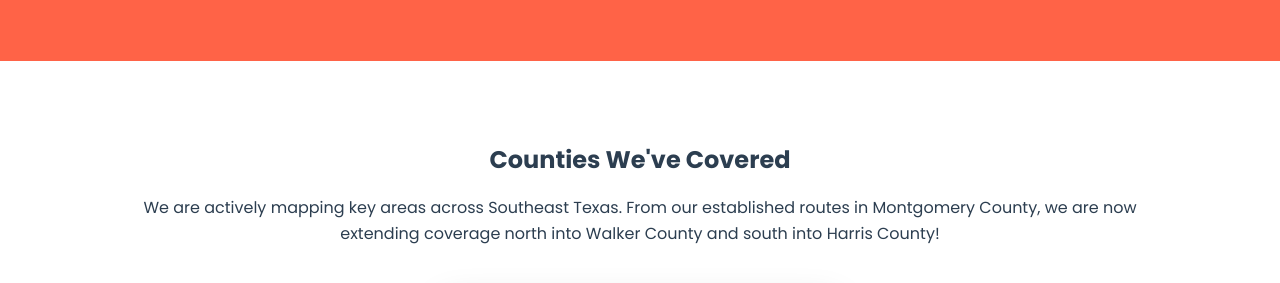
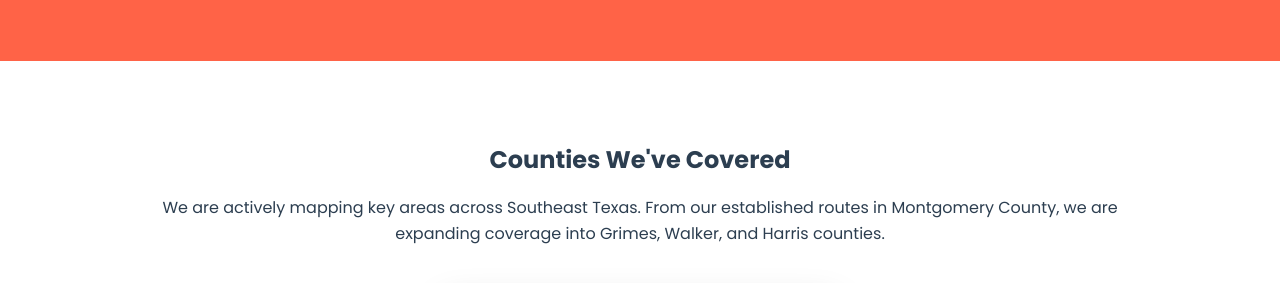
Before and after one commit to brad67ley/tomatocan360, a website: page index.html in a window 1280 px wide. Shown: the part 659-942 px from the top of the page. Drawn offline with Linux system fonts and the light colour scheme; grey boxes are pictures that could not be loaded.

Commit message:
234234234

```diff
--- a/index.html
+++ b/index.html
@@ -446,14 +446,14 @@
           <h2 class="fade-in">Counties We've Covered</h2>
           <p class="fade-in">
             We are actively mapping key areas across Southeast Texas. From our
-            established routes in Montgomery County, we are now extending
-            coverage north into Walker County and south into Harris County!
+            established routes in Montgomery County, we are expanding coverage
+            into Grimes, Walker, and Harris counties.
           </p>
 
           <!-- 3D Map Tilt Container -->
           <div class="coverage-map fade-in" id="map-container">
             <img
-              src="https://i.imgur.com/QHxsTqf.png"
+              src="https://i.ibb.co/PGpxpTkZ/square-image-1.jpg"
               alt="Map showing coverage in Montgomery County and Walker County, Texas"
               id="map-image"
             />
```
